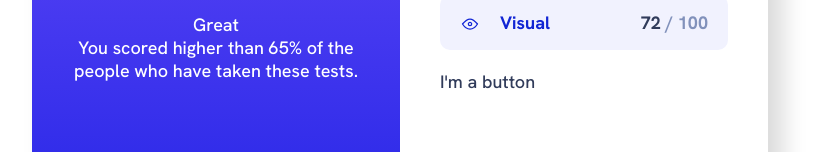
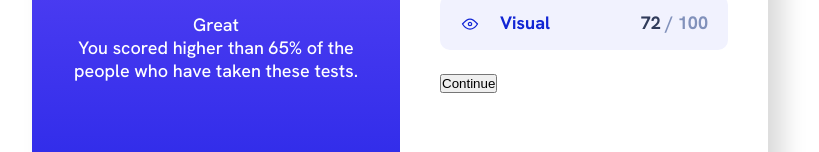
Before and after one commit to ClaytonDewey/results-summary-component, a React (Create React App) app: page / in a window 1280 px wide. Shown: the part 440-592 px from the top of the page, without its empty margins (240-1059 px from the left). Built offline with nearby package versions, Linux system fonts and the light colour scheme.

Commit message:
Update button component

```diff
--- a/src/components/Button.tsx
+++ b/src/components/Button.tsx
@@ -1,8 +1,6 @@
 import React from 'react';
 
-type ButtonProps = {};
-
-const Button: React.FC<ButtonProps> = () => {
-  return <div>I'm a button</div>;
+const Button: React.FC = () => {
+  return <button type='button'>Continue</button>;
 };
 export default Button;
```
